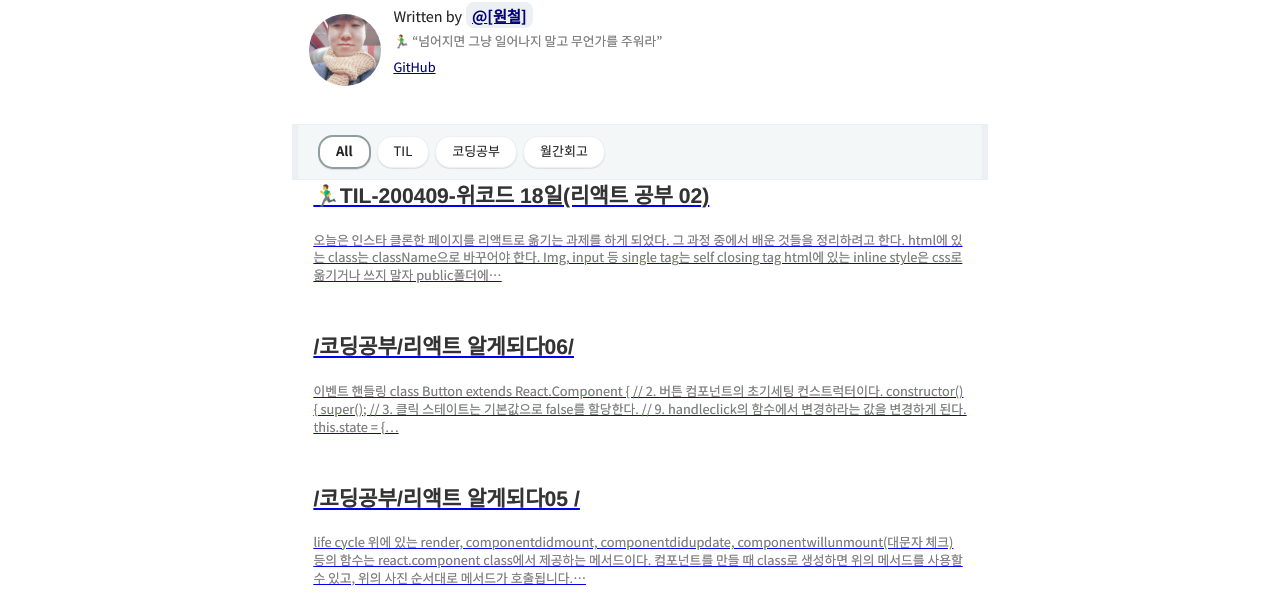
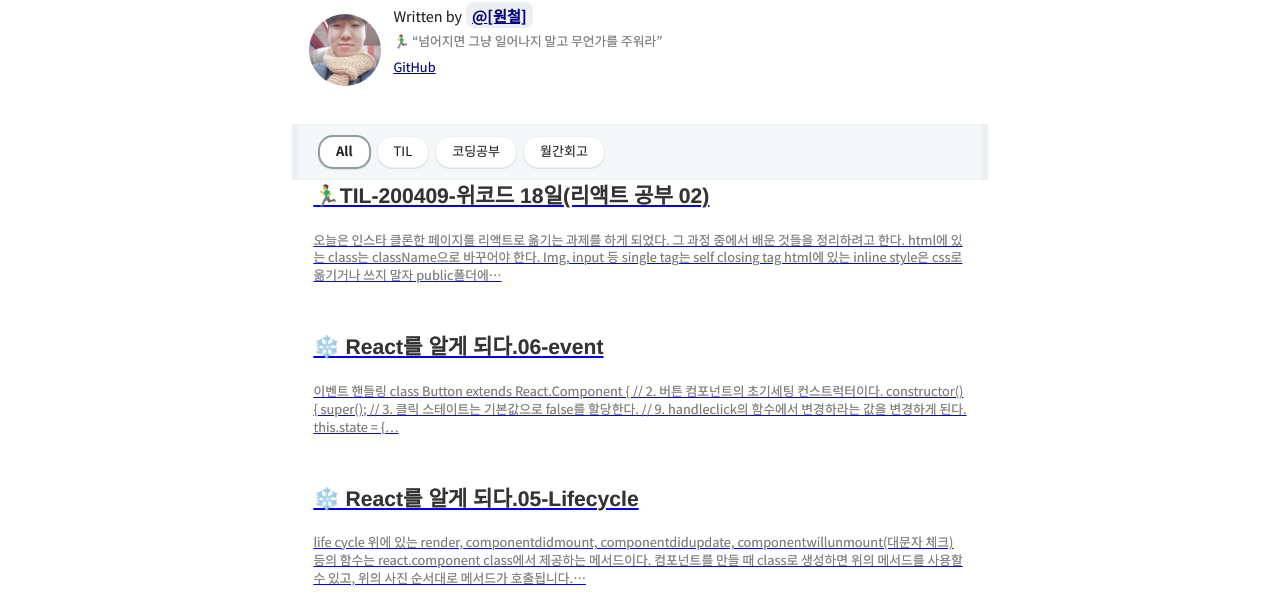
Before and after one commit to one-iron/blog, a Gatsby site: page / in a window 1280 px wide. Shown: the part 195-800 px from the top of the page. Built offline with nearby package versions, Linux system fonts and the light colour scheme; Gatsby itself is replaced by a stand-in of ours; some packages are replaced by stand-ins of ours; what typography-theme-github would draw is missing.

Commit message:
0409 posts

```diff
--- a/content/blog/코딩공부/리액트 알게되다05 .md
+++ b/content/blog/코딩공부/리액트 알게되다05 .md
@@ -1,5 +1,5 @@
 ---
-dtitle: '❄️ React를 알게 되다.05-Lifecycle'
+title: '❄️ React를 알게 되다.05-Lifecycle'
 date: 2020-4-9 17:00:00
 category: '코딩공부'
 draft: false
--- a/content/blog/코딩공부/리액트 알게되다06.md
+++ b/content/blog/코딩공부/리액트 알게되다06.md
@@ -1,5 +1,5 @@
 ---
-dtitle: '❄️ React를 알게 되다.06-event'
+title: '❄️ React를 알게 되다.06-event'
 date: 2020-4-9 18:00:00
 category: '코딩공부'
 draft: false
```
